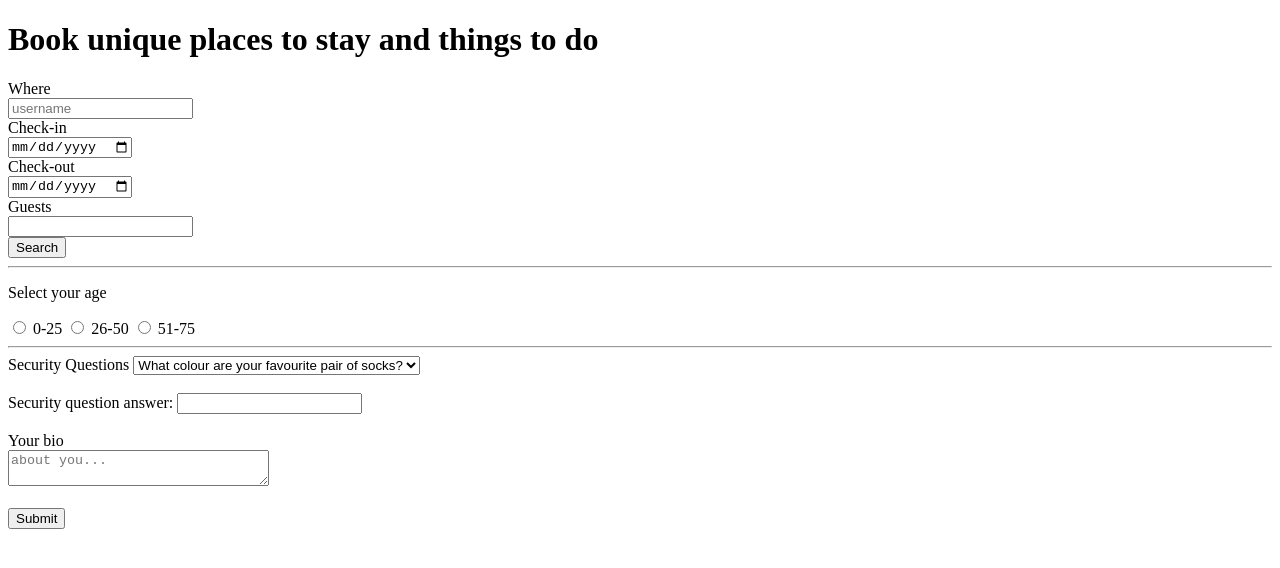
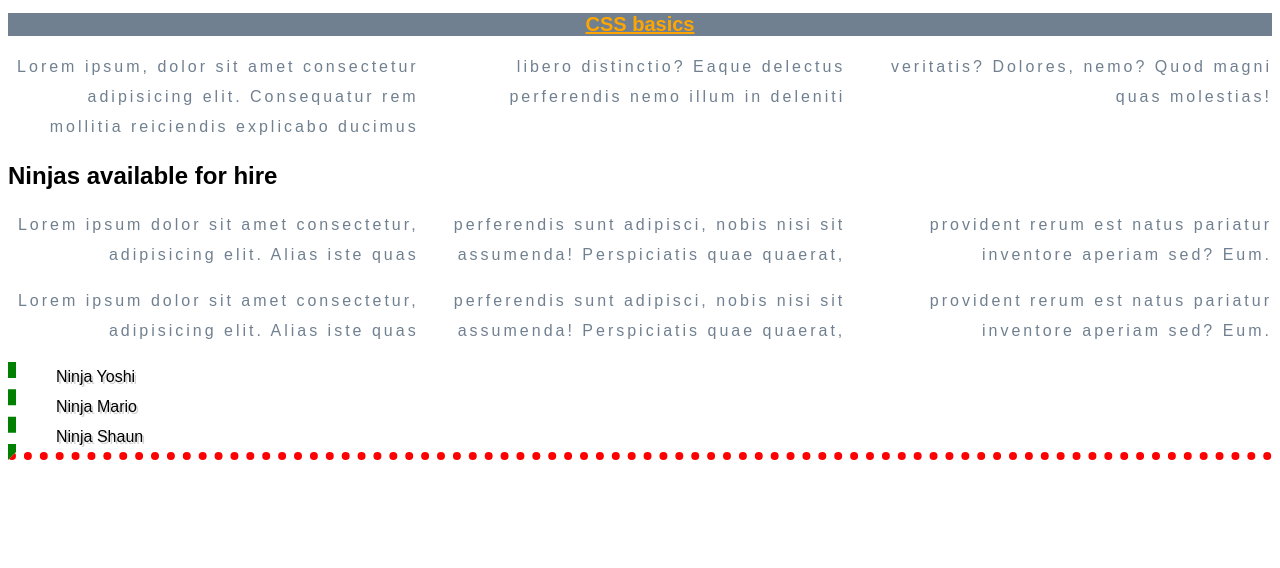
Before and after one commit to jojo-sexton/mario-web-site, a plain HTML site: page index.html in a window 1280 px wide. Drawn offline with Linux system fonts and the light colour scheme.

Commit message:
css basics

```diff
--- a/index.html
+++ b/index.html
@@ -3,84 +3,28 @@
 <head>
   <meta charset="UTF-8">
   <meta name="viewport" content="width=device-width, initial-scale=1.0">
-  <title>HTML form</title>
+  <link rel="stylesheet" href="styles.css">
+  <title>CSS Basics</title>
 </head>
+
 <body>
 
+  <h1>CSS basics</h1>
+
+  <p>Lorem ipsum, dolor sit amet consectetur adipisicing elit. Consequatur rem mollitia reiciendis explicabo ducimus libero distinctio? Eaque delectus perferendis nemo illum in deleniti veritatis? Dolores, nemo? Quod magni quas molestias!</p>
 
   <div>
+    <h2>Ninjas available for hire</h2>
+    <p>Lorem ipsum dolor sit amet consectetur, adipisicing elit. Alias iste quas perferendis sunt adipisci, nobis nisi sit assumenda! Perspiciatis quae quaerat, provident rerum est natus pariatur inventore aperiam sed? Eum.</p>
+    <p>Lorem ipsum dolor sit amet consectetur, adipisicing elit. Alias iste quas perferendis sunt adipisci, nobis nisi sit assumenda! Perspiciatis quae quaerat, provident rerum est natus pariatur inventore aperiam sed? Eum.</p>
+    <ul>
+      <li>Ninja Yoshi</li>
+      <li>Ninja Mario</li>
+      <li>Ninja Shaun</li>
+    </ul>
 
-    <form>
-      <h1>Book unique places to stay and things to do</h1>
+  </div>
 
-      <label for="username">Where</label>
-      <br>
-      <input type = "text" id="username"  required placeholder="username">
-
-      <div>
-      <label for="checkin">Check-in</label>
-      <br>
-      <input type = "date" id="checkin" required placeholder="checkin">
-
-      <br>
-
-      <label for="checkout">Check-out</label>
-      <br>
-      <input type = "date" id="checkout" required placeholder="checkout">
-
-      </div>
-
-      <label for = "guests">Guests</label>
-      <br>
-      <input id = "guests">
-
-      <br>
-
-      <button type="submit">Search</button>
-
-      <br>
-
-      <hr>
-
-      <p>Select your age</p>
-
-      <!--ID is UNIQUE-->
-      <!--NAME is for GROUPING-->
-      <!--VALUE inside INPUT is WHAT WILL BE SENT TO SERVER/ NOT in the label-->
-
-      <input type="radio" name="age" id="option-1" value="0-25">  <!--This value here is the true value-->
-      <label for="option-1">0-25</label> <!--This Value in label means nothing just to tell user what the radio button is for-->
-
-      <input type="radio" name="age" id="option-2" value="26-50">
-      <label for = "option 2">26-50</label>
-
-      <input type="radio" name = "age" id = "option-3" value="51-75">
-      <label for="option-3">51-75</label>
-
-      <hr>
-
-      <label >Security Questions</label>
-      <select name="questions" id="questions">
-        <option value="q1">What colour are your favourite pair of socks?</option>
-        <option value="q2">If you could be a vegetable, what it be?</option>
-        <option value="q3">What is your best ever security question?</option>
-      </select>
-
-      <br><br>
-
-      <label>Security question answer:</label>
-      <input name="answer" id="answer" type="text">
-
-      <br><br>
-      <label>Your bio</label> <br>
-      <textarea cols="30" row="2" name="bio" id="bio" placeholder="about you... "></textarea>
-      <br><br>
-
-      <!--Submit button-->
-      <input type="submit" value="Submit" id="submit">
-
-      </form>
-  </div>
 
 </body>
 </html>
--- /dev/null
+++ b/styles.css
@@ -0,0 +1,30 @@
+*{
+  font-family: arial;
+}
+
+h1 {
+  color: orange;
+  background: slategrey;
+  text-align: center;
+  text-decoration: underline;
+  font-size: 20px;
+}
+
+p {
+  line-height: 30px;
+  column-count: 3;
+  text-align: right;
+  letter-spacing: 3px;
+  color: slategray
+}
+
+ul {
+  border-bottom: dotted 8px red;
+  border-left: dashed 8px green
+}
+
+li {
+  list-style-type: none;
+  line-height: 30px;
+  text-shadow: 2px 2px lightgray;
+}
```
Also changed, not shown: about.html (added, +16 -0 lines), html-form.html (added, +86 -0 lines).
